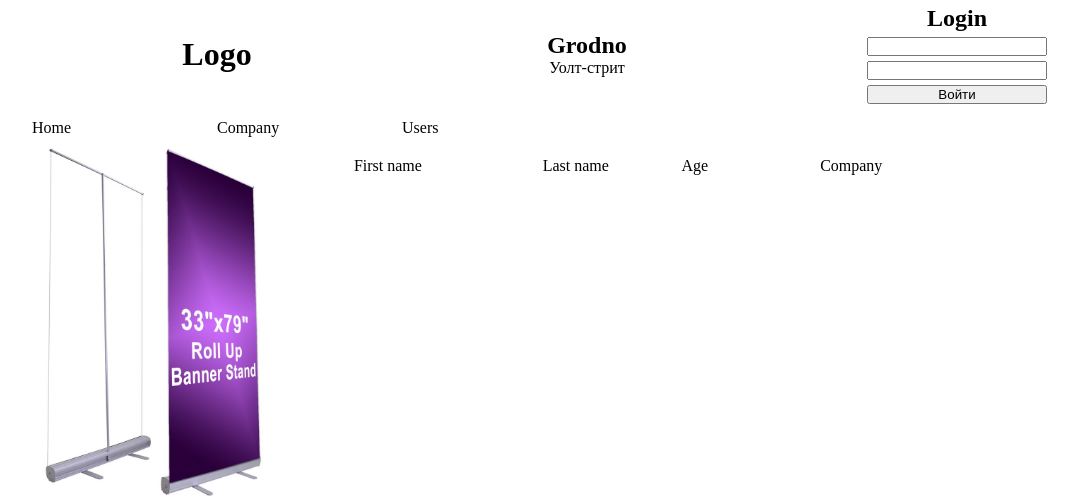
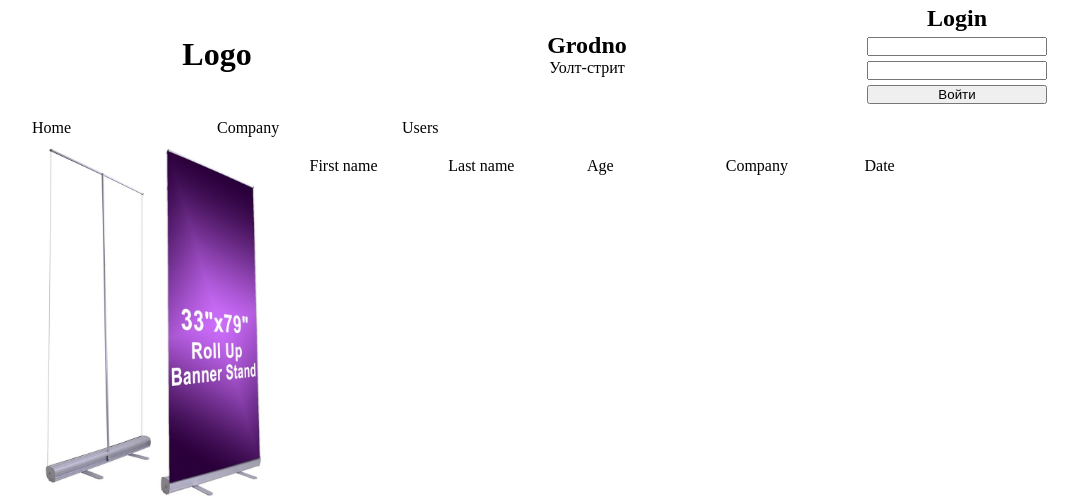
Before and after one commit to OlegLaban/Fims, a PHP site: page /users/ in a window 1280 px wide. Shown: the top 499 px of the page, without its empty margins (53-1131 px from the left). Run offline with PHP 8.4, Linux system fonts and the light colour scheme; data that the repository does not hold is empty; some libraries are stand-ins or nearby versions.

Commit message:
new col in users table

```diff
--- a/docker-compose.yml
+++ b/docker-compose.yml
@@ -24,6 +24,8 @@ services:
     depends_on:
       - mysql
   mysql:
+    ports:
+      - 3307:3306
     image: mysql:5.6
     environment:
       MYSQL_ROOT_PASSWORD: 111111
--- a/project/public/components/DbQuery.php
+++ b/project/public/components/DbQuery.php
@@ -114,7 +114,7 @@ class DbQuery
                     if($forInsert){
                         $result = "( ";
                         for ($i = 0; $i <= $count; $i++){
-                            if($i == $count - 1){
+                            if($i == $count){
                                 $result .= " " . $arrKey[$i];
                             }else{
                                 $result .= " " . $arrKey[$i] . ",";
--- a/project/public/models/Other.php
+++ b/project/public/models/Other.php
@@ -9,7 +9,7 @@
 class Other
 {
 
-    public static function getAge($unixTime)
+    public static function getYear($unixTime)
     {
         return date("d.M.Y",   $unixTime);
     }
--- a/project/public/models/Users.php
+++ b/project/public/models/Users.php
@@ -7,7 +7,7 @@ class Users
         $count = intval($count);
         $page = intval($page);
         $offset = ($page - 1) * $count;
-        $sql = "SELECT firms_users.id_firm, firms_users.id_user, firms.firm_name, "
+        $sql = "SELECT firms_users.id_firm, firms_users.id_user, firms.firm_name, users.data_start_job AS date, "
                 ." users.first_name, users.Last_name, birthd_day FROM `firms_users` INNER JOIN `firms` "
                 . " ON (firms.id_firm = firms_users.id_firm) INNER JOIN `users` ON (users.id_user = firms_users.id_user)"
                 ." LIMIT {$count} OFFSET {$offset} ";
--- a/project/public/style/style.css
+++ b/project/public/style/style.css
@@ -88,7 +88,7 @@ div[class*=col-]{
 }
 
 .rowContent div[class*=table]:first-child{
-  margin-right: 50px;
+  margin-right: 0px;
   margin-bottom: 0px;
 }
 
--- a/project/public/views/user/index.php
+++ b/project/public/views/user/index.php
@@ -10,14 +10,16 @@
             <div class="col-2 table">Last name</div>
             <div class="col-2 table">Age</div>
             <div class="col-2 table">Company</div>
+            <div class="col-2 table">Date</div>
             <div class="col-2 table"> </div>
         </div>
         <?php foreach ($arr as $item): ?>
             <div class="row rowContent">
                 <div class="col-2 table"><?php echo $item['first_name']; ?></div>
                 <div class="col-2 table"><?php echo $item['Last_name']; ?></div>
-                <div class="col-2 table"><?php echo Other::getAge($item['birthd_day']);?></div>
+                <div class="col-2 table"><?php echo Other::getYear($item['birthd_day']);?></div>
                 <div class="col-2 table"><?php echo $item['firm_name']; ?></div>
+                <div class="col-2 table"><?php echo Other::getYear($item['date']); ?></div>
                 <div class="col-2 table"><a>More...</a></div>
             </div>
         <?php endforeach; ?>
```
Also changed, not shown: 1 other file.
